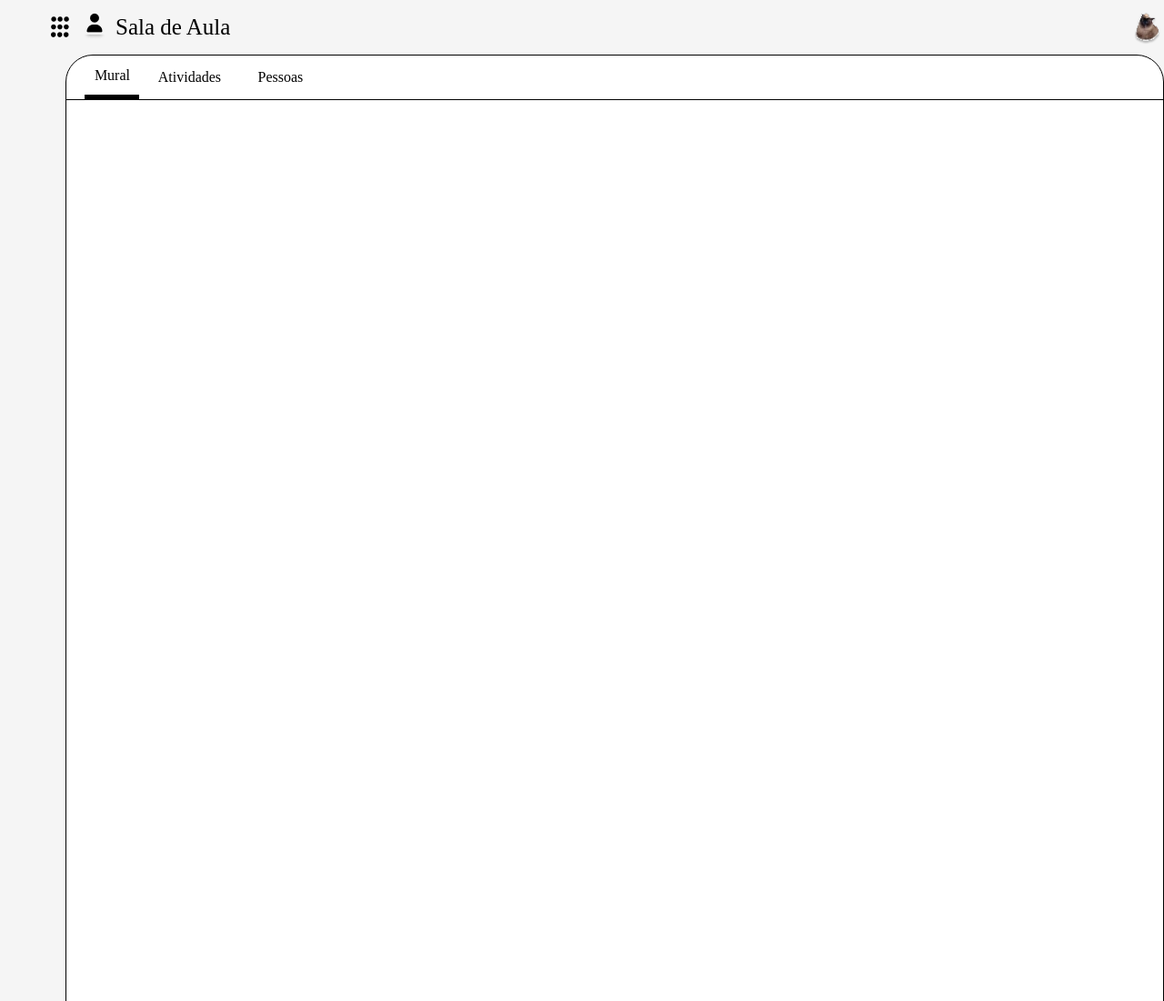
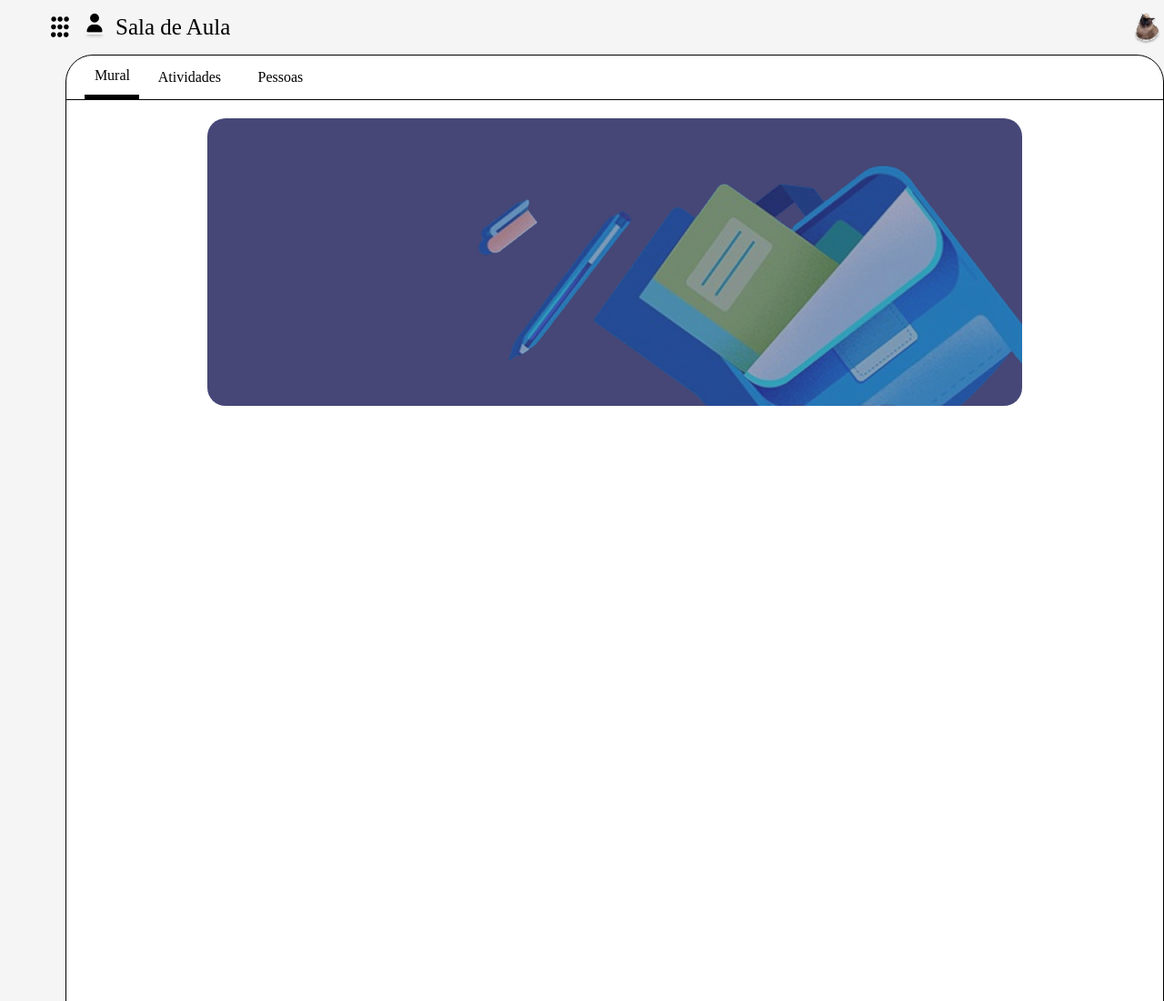
Before and after one commit to gabyykkj/teste-de-site, a plain HTML site: page index.html in a window 1280 px wide. Shown: the top 1100 px of the page at 91% size. Drawn offline with Linux system fonts and the light colour scheme.

Commit message:
Update estiloclass.css

```diff
--- a/estiloclass.css
+++ b/estiloclass.css
@@ -133,13 +133,19 @@ body {
     width: 70vw;
     display: flex;
     padding-top: 20px;
+
 }
 
 .mural-imagem {
-    width: 100%;
-    height: 200px;
+    width: 1215px;
+    height: 316px;
     display: flex;
-    v
+    background-image: url(./fotos-class/Livros-removebg-preview\ 1.png);
+    background-repeat: no-repeat;
+    background-position: right bottom;
+    background-color: #464777;
+    border-radius: 20px;
+
 }
 .mural img {
     height: 100%;
```
